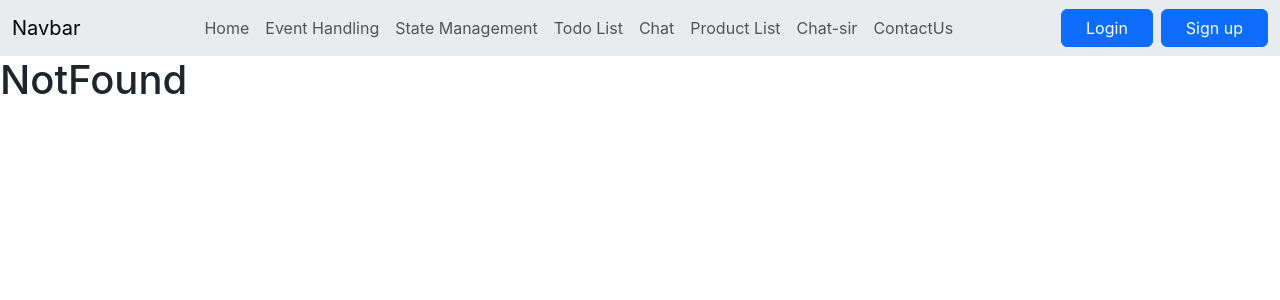
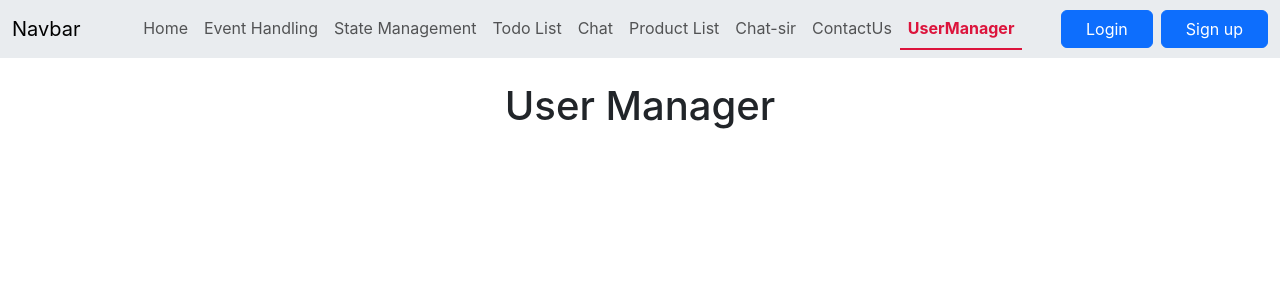
Before and after one commit to omkarsharma2821/React, a React (Create React App) app: page /usermanager in a window 1280 px wide. Shown: the top 300 px of the page. Built offline with nearby package versions, Linux system fonts and the light colour scheme; no server answers.

Commit message:
useeffect

```diff
--- a/src/App.jsx
+++ b/src/App.jsx
@@ -16,6 +16,7 @@ import Contact from "./components/Contact";
 import { useState } from "react";
 import { AppProvider } from "./AppContext";
 import UserAuth from "./UserAuth";
+import UserManager from "./components/UserManager";
 
 function App() {
   let cartitems = 20; //props means property. advantage of global variable is that it can be change
@@ -54,6 +55,7 @@ function App() {
             <Route path="/product" element={<ProductList />} />
             <Route path="/chatting" element={<Chatting />} />
             <Route path="/contact" element={<Contact />} />
+            <Route path="/usermanager" element={<UserManager />} />
             <Route path="*" element={<NotFound />} />
           </Routes>
         </AppProvider>
--- a/src/components/Navbar.jsx
+++ b/src/components/Navbar.jsx
@@ -76,6 +76,11 @@ const Navbar = ({ mycart }) => {
                 ContactUs
               </NavLink>
             </li>
+            <li className="nav-item">
+              <NavLink className="nav-link" to="/usermanager">
+                UserManager
+              </NavLink>
+            </li>
             <li className="nav-item">{/* <h4>Cart Items : {mycart}</h4> */}</li>
             {showLoginOptions()}
           </ul>
--- /dev/null
+++ b/src/components/UserManager.jsx
@@ -0,0 +1,37 @@
+import React, { useEffect, useState } from 'react'
+
+const UserManager = () => {
+
+    const [userList, setUserList] = useState([]);
+    const getUserData = async () => {
+        const res = await fetch('http://localhost:5000/user/getall');
+        console.log(res.status);
+        const data = await res.json();
+        console.table(data);
+        setUserList(data);
+    }
+        useEffect(() => {
+
+            //when component opens
+            getUserData();
+
+        }, [])
+
+  return (
+    <div className='='vh-100 bg-body-secondary>
+    <div className="conatiner py-4">
+        <h1 className='text-center'>User Manager</h1>
+
+        <table>
+            <thead></thead>
+            <tbody></tbody>
+        </table>
+    </div>
+    </div>
+  )
+}
+
+//hook lifecycle ke lie
+//useeffect autosave ke lie
+
+export default UserManager;
```
